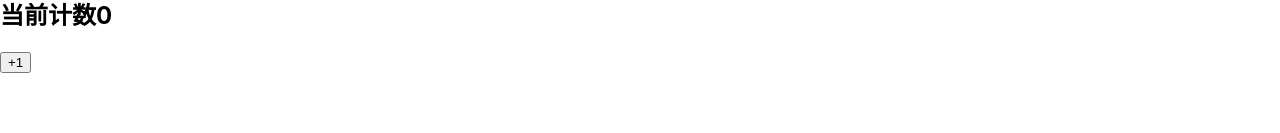
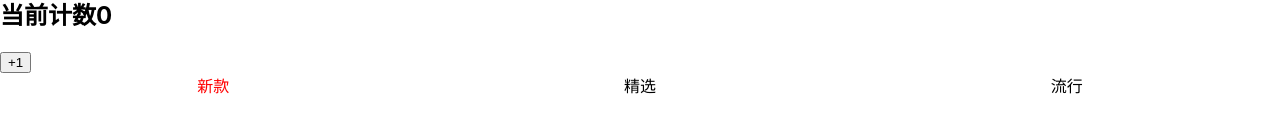
Before and after one commit to gloomyKevin/React_demo, a React (Create React App) app in the folder differentstyles_button/: page / in a window 1280 px wide. Shown: the part 181-314 px from the top of the page. Built offline with nearby package versions, Linux system fonts and the light colour scheme.

Commit message:
add tab-control

```diff
--- a/differentstyles_button/src/App.js
+++ b/differentstyles_button/src/App.js
@@ -3,6 +3,8 @@ import './App.css';
 import Button from "./Button"
 import Father_to_son from './父传子通信-属性验证';
 import Son_to_Father from './子传父通信';
+import Tab from './组件通信案例TabControl/Tab';
+import './组件通信案例TabControl/style.css'
 
 function App() {
   return (
@@ -12,6 +14,7 @@ function App() {
     </Button>
       <Father_to_son />
       <Son_to_Father />
+      <Tab />
     </Fragment>
   );
 }
--- /dev/null
+++ b/differentstyles_button/src/组件通信案例TabControl/Tab.jsx
@@ -0,0 +1,12 @@
+import React, { Component } from 'react'
+import TabControl from './TabControl'
+
+export default class Tab extends Component {
+    render() {
+        return (
+            <div>
+                <TabControl titles={['新款', '精选', '流行']} />
+            </div>
+        )
+    }
+}
--- /dev/null
+++ b/differentstyles_button/src/组件通信案例TabControl/TabControl.jsx
@@ -0,0 +1,43 @@
+import React, { Component } from 'react'
+import PropTypes from 'prop-types'
+import index from '../Button';
+
+export default class TabControl extends Component {
+    constructor(props) {
+        super(props);
+        this.state = {
+            currentIndex: 0
+        }
+    }
+    render() {
+        const { titles } = this.props;
+        const { currentIndex } = this.state;
+
+        return (
+            <div className="tab-control">
+                {
+                    // console.log(titles)
+                    titles.map((item, index) => {
+                        return (
+                            <div
+                                className={"tab-item " + (currentIndex === index ? "active" : "")}
+                                onClick={e => this.toogle(index)}
+                            >
+                                {item}
+                            </div>)
+                    })
+                }
+            </div >
+        )
+    }
+
+    toogle(index) {
+        this.setState({
+            currentIndex: index
+        })
+    }
+}
+
+TabControl.propTypes = {
+    titles: PropTypes.array.isRequired
+}
--- /dev/null
+++ b/differentstyles_button/src/组件通信案例TabControl/style.css
@@ -0,0 +1,12 @@
+.tab-control {
+    display: flex;
+}
+
+.tab-item{
+    flex: 1;
+    text-align: center;
+}
+
+.tab-item.active{
+    color: red;
+}
```
